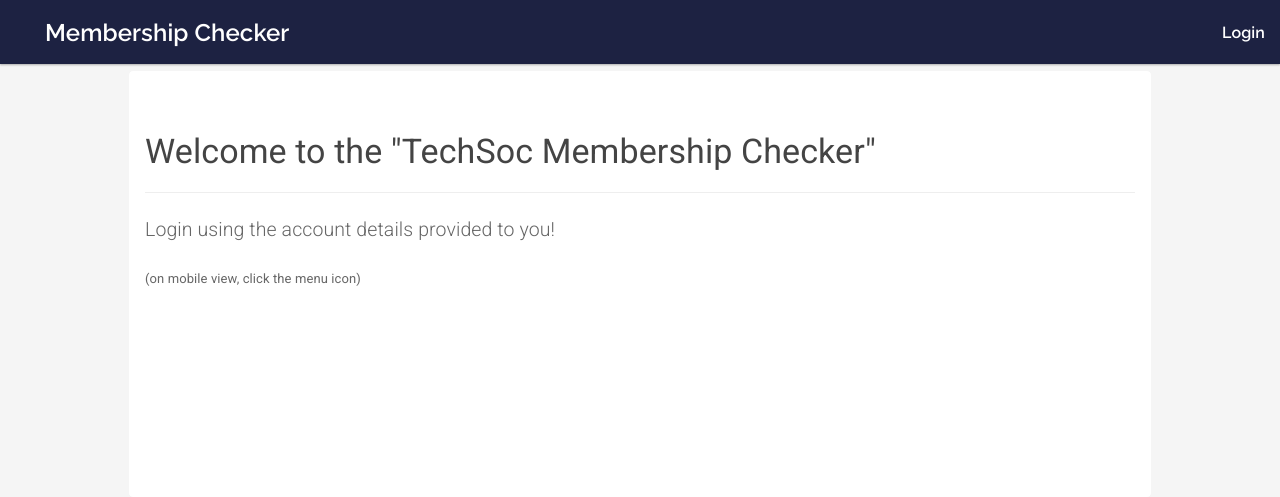
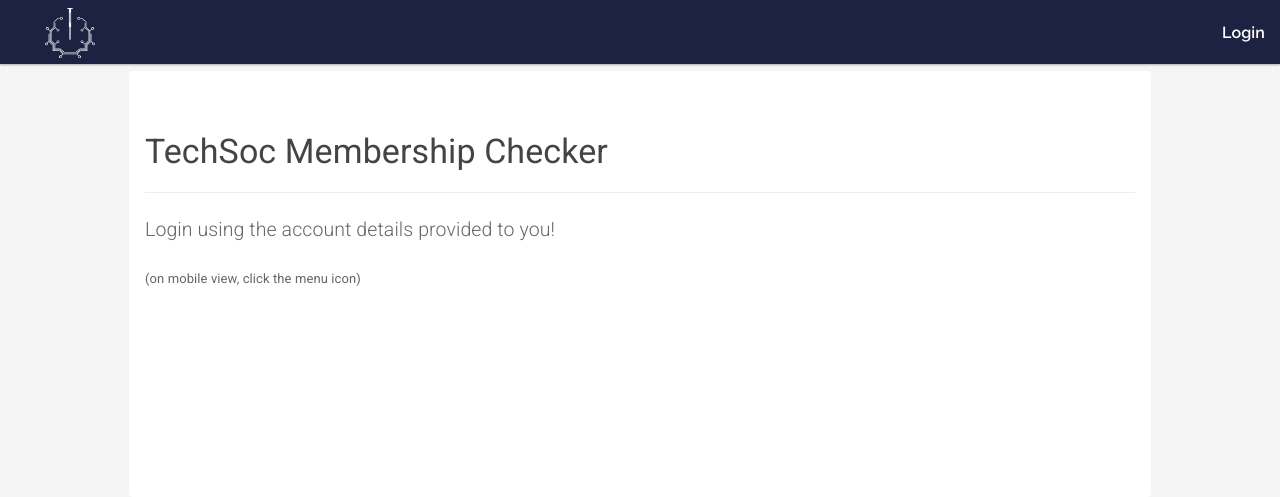
Before and after one commit to vickyd885/MembershipChecker, a Django app: page / in a window 1280 px wide. Shown: the top 497 px of the page. Run offline with Django 3.2, Linux system fonts and the light colour scheme; parts of the project's set-up code (start-up, migrations or seed data) failed here and were passed over; some libraries are stand-ins or nearby versions.

Commit message:
Updated colour, added logo and changed burger icon to white

```diff
--- a/checker/static/css/style.css
+++ b/checker/static/css/style.css
@@ -58,3 +58,13 @@ body {
 .denied{
     color:red;
 }
+
+.logo{
+    height:50px;
+    width:50px;
+    margin-top:-13px;
+}
+
+.navbar-inverse .navbar-toggle .icon-bar {
+    background-color: rgba(255, 255, 255, 0.5);
+}
--- a/checker/templates/base.html
+++ b/checker/templates/base.html
@@ -21,7 +21,7 @@
 					<span class="icon-bar"></span>
 				</button>
 				<div class="col-md-1"></div>
-				<a href="/todolist" class="navbar-brand">Membership Checker</a>
+				<a href="/" class="navbar-brand"><img class="logo" src="/static/images/white.png"></a>
 			</div>
 			<div class="collapse navbar-collapse" id="navbar-main">
 				<ul class="nav navbar-nav navbar-right nav-option">
--- a/checker/templates/checker/index.html
+++ b/checker/templates/checker/index.html
@@ -3,7 +3,7 @@
 <div class="main-container">
 	{% if not request.user.is_authenticated %}
 	<div class="page-header">
-		<h3>Welcome to the "TechSoc Membership Checker"</h3>
+		<h3>TechSoc Membership Checker</h3>
 	</div>
 
 
@@ -11,7 +11,7 @@
 	<p>(on mobile view, click the menu icon)</p>
 	{% else %}
 	<div class="page-header">
-		<h3 class="">Membership Form</h3>
+		<h3 class="">Membership Check</h3>
         <p> Insert the first name of the person here, as instructed beforehand...^^</p>
 	</div>
     <!--<form method="POST" action="/checkin">-->
@@ -29,9 +29,6 @@
         DENIED!
     </div>
     <script>
-
-
-
     $('#submit').click(function(){
         $('#accepted').css('visibility','hidden');
         $('#denied').css('visibility','hidden');
```
Also changed, not shown: checker/static/images/white.png (added), db.sqlite3.
